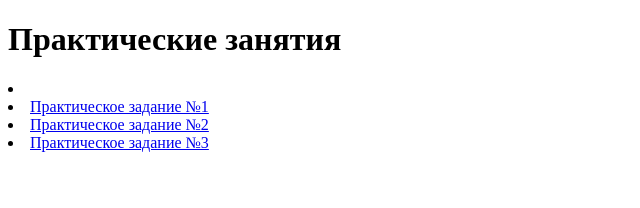
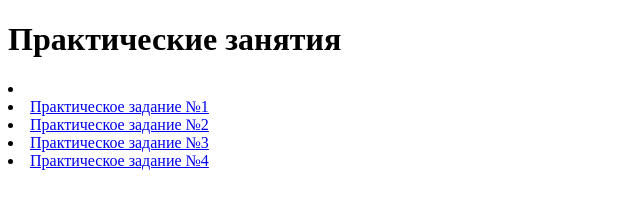
Before and after one commit to Alexreft/SOLO, a plain HTML site: page index.html in a window 1280 px wide. Shown: the whole page, without its empty margins (0-640 px from the left). Drawn offline with Linux system fonts and the light colour scheme.

Commit message:
Update index.html

```diff
--- a/index.html
+++ b/index.html
@@ -12,6 +12,7 @@
     <li><a href="tack.html">Практическое задание №1 </a>
     <li><a href="tack2.html">Практическое задание №2 </a>
     <li><a href="task3.html">Практическое задание №3 </a>
+    <li><a href="task3.html">Практическое задание №4 </a>
     </li>
     <ol></ol>
 
```
